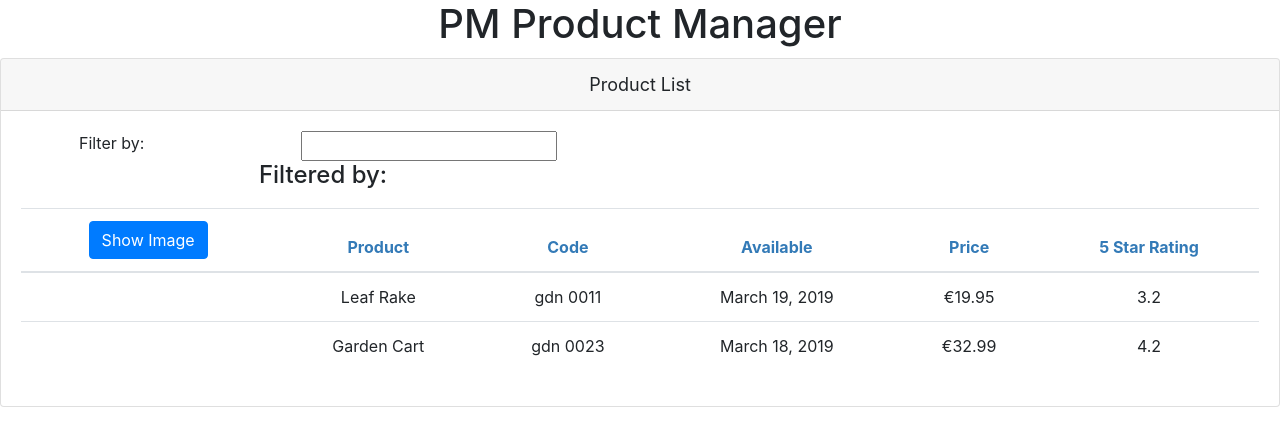
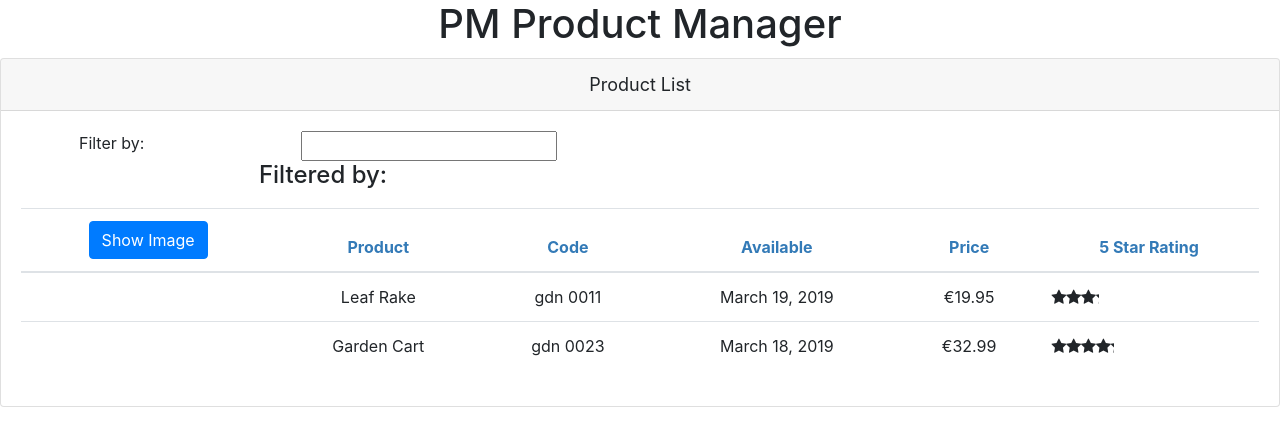
Before and after one commit to mazahir89/product-manager, an Angular app: page / in a window 1280 px wide. Shown: the top 446 px of the page. Built offline with nearby package versions, Linux system fonts and the light colour scheme.

Commit message:
passed data to and from nexted star component

```diff
--- a/src/app/components/products/product-list/product-list.component.html
+++ b/src/app/components/products/product-list/product-list.component.html
@@ -46,7 +46,8 @@
                     <td>{{ product.productCode | lowercase | convertToSpaces: '-'}}</td>
                     <td>{{ product.releaseDate }}</td>
                     <td>{{ product.price | currency: 'EUR' : 'symbol' : '1.2-2'  }}</td>
-                    <td>{{ product.starRating }}</td>
+                    <td><app-star [rating]='product.starRating'
+                                  (ratingClicked)='onRaitingClicked($event)'></app-star></td>
                 </tr>
                 </tbody>
             </table>
--- a/src/app/components/products/product-list/product-list.component.ts
+++ b/src/app/components/products/product-list/product-list.component.ts
@@ -68,4 +68,9 @@
   ngOnInit() {
   }
 
+  onRaitingClicked(message: string): void {
+    this.pageTitle = 'Product List: ' + message;
+  }
+
+
 }
--- a/src/app/components/shared/star/star.component.html
+++ b/src/app/components/shared/star/star.component.html
@@ -1,7 +1,9 @@
 
 <div class="crop"
 [style.width.px]="starWidth"
-[title]="rating">
+[title]="rating"
+(click)="onClick()">
+
 <div style="width: 75px">
 <span class="fa fa-star"></span>
 <span class="fa fa-star"></span>
--- a/src/app/components/shared/star/star.component.ts
+++ b/src/app/components/shared/star/star.component.ts
@@ -1,15 +1,24 @@
-import { Component, OnInit } from '@angular/core';
+import { Component, OnChanges, Input, Output, EventEmitter } from '@angular/core';
 
 @Component({
   selector: 'app-star',
   templateUrl: './star.component.html',
   styleUrls: ['./star.component.css']
 })
-export class StarComponent implements OnInit {
+export class StarComponent implements OnChanges {
+
+  @Input() rating: number;
+  starWidth: number;
+  @Output() ratingClicked: EventEmitter<string> = new EventEmitter<string>();
 
   constructor() { }
 
-  ngOnInit() {
+  ngOnChanges(): void {
+    this.starWidth = this.rating * 75 / 5;
   }
 
+  onClick(): void {
+    this.ratingClicked.emit(`The rating ${this.rating} was clicked`)
+
+  }
 }
```
